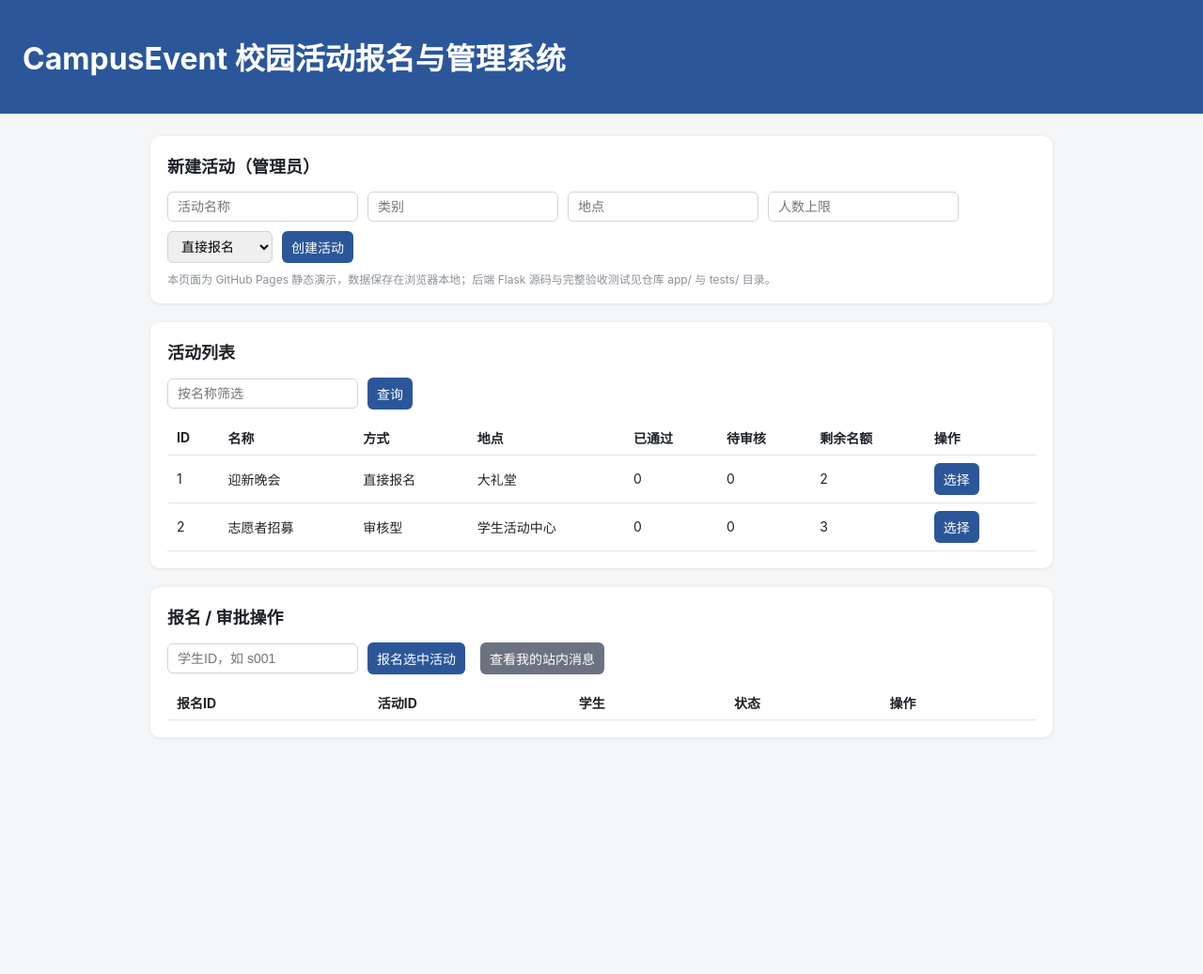
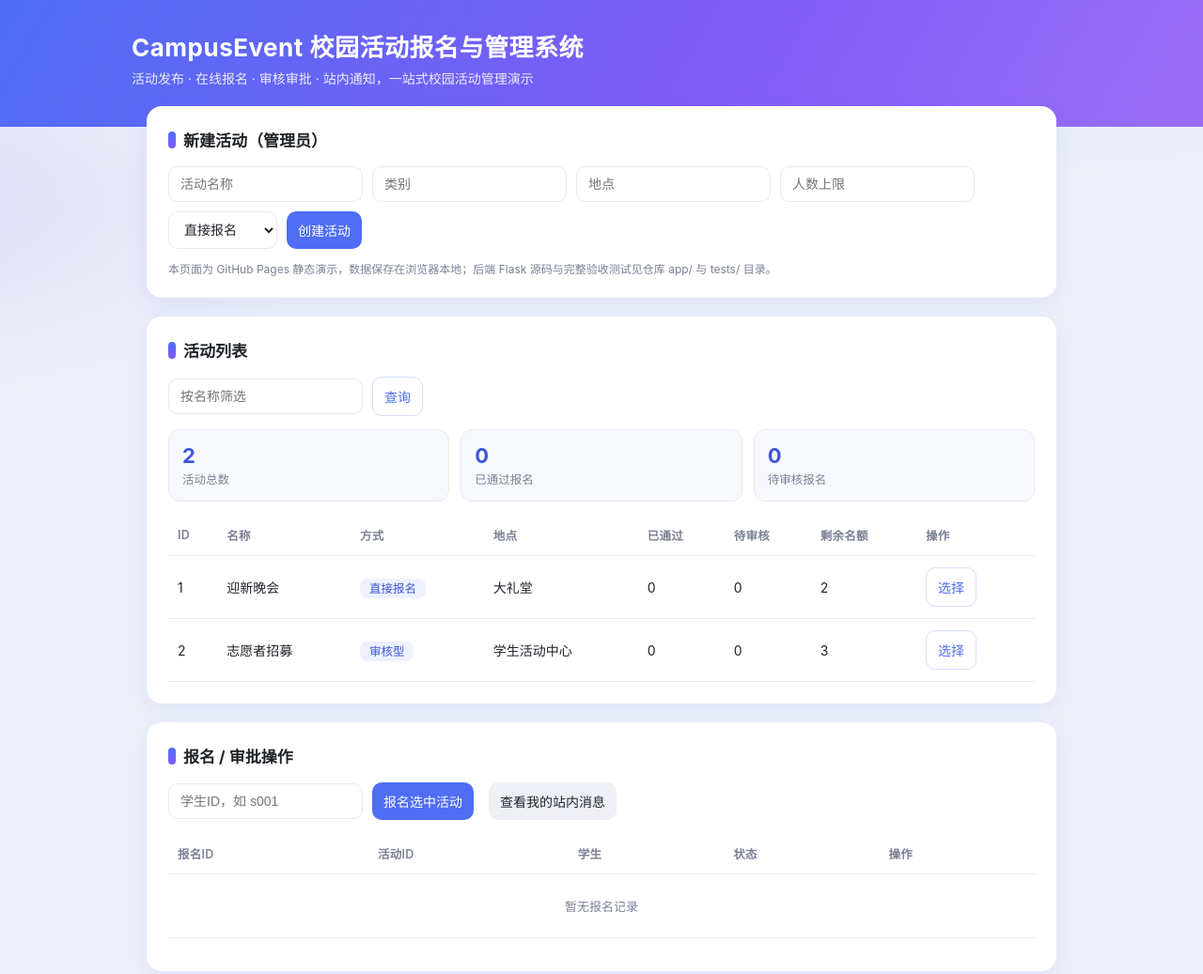
Before and after one commit to MiYuexx/CampusEvent, a plain HTML site: page docs/index.html in a window 1280 px wide. Shown: the whole page at 94% size. Before the commit the page ends 809 px from the top, so only its background shows below. Drawn offline with Linux system fonts and the light colour scheme.

Commit message:
pages: redesign demo UI with gradient, cards, stats and toast feedback

```diff
--- a/docs/index.html
+++ b/docs/index.html
@@ -5,27 +5,119 @@
   <meta name="viewport" content="width=device-width, initial-scale=1.0">
   <title>CampusEvent 校园活动报名与管理系统</title>
   <style>
-    body { font-family: -apple-system, "Microsoft YaHei", sans-serif; margin: 0; background: #f5f6f8; color: #1f2329; }
-    header { background: #2b579a; color: #fff; padding: 16px 24px; }
-    main { max-width: 960px; margin: 24px auto; padding: 0 16px; }
-    section { background: #fff; border-radius: 10px; padding: 18px; margin-bottom: 20px; box-shadow: 0 1px 4px rgba(0,0,0,.08); }
-    h2 { margin-top: 0; font-size: 18px; }
-    table { width: 100%; border-collapse: collapse; margin-top: 12px; }
-    th, td { border-bottom: 1px solid #e5e6eb; padding: 8px 10px; font-size: 14px; text-align: left; }
-    input, select, button { padding: 7px 10px; font-size: 14px; border: 1px solid #d0d3d9; border-radius: 6px; }
-    button { background: #2b579a; color: #fff; border: none; cursor: pointer; margin-right: 6px; }
-    button.secondary { background: #6b7280; }
+    :root {
+      --primary: #4f6df5;
+      --primary-dark: #3b55d9;
+      --bg: #eef1f9;
+      --card: #ffffff;
+      --text: #1f2329;
+      --muted: #7a8194;
+      --line: #e7eaf2;
+      --green: #16a34a;
+      --green-bg: #e8f7ee;
+      --orange: #d97706;
+      --orange-bg: #fef3e2;
+      --gray-bg: #f1f3f7;
+      --radius: 16px;
+      --shadow: 0 8px 24px rgba(79, 109, 245, .10);
+    }
+    * { box-sizing: border-box; }
+    body {
+      font-family: -apple-system, BlinkMacSystemFont, "Microsoft YaHei", "Segoe UI", sans-serif;
+      margin: 0;
+      background:
+        radial-gradient(1200px 500px at 85% -10%, rgba(79,109,245,.18), transparent 60%),
+        radial-gradient(900px 400px at -10% 20%, rgba(124,92,246,.14), transparent 55%),
+        var(--bg);
+      color: var(--text);
+      min-height: 100vh;
+    }
+    header {
+      background: linear-gradient(120deg, #4f6df5 0%, #7c5cf6 55%, #9b6df7 100%);
+      color: #fff;
+      padding: 30px 24px 42px;
+    }
+    .header-inner { max-width: 1000px; margin: 0 auto; }
+    header h1 { margin: 0 0 6px; font-size: 26px; letter-spacing: .5px; }
+    header p { margin: 0; opacity: .88; font-size: 14px; }
+    main { max-width: 1000px; margin: -22px auto 40px; padding: 0 16px; }
+    section {
+      background: var(--card);
+      border-radius: var(--radius);
+      padding: 22px;
+      margin-bottom: 20px;
+      box-shadow: var(--shadow);
+      border: 1px solid rgba(255,255,255,.7);
+    }
+    h2 { margin: 0 0 16px; font-size: 17px; display: flex; align-items: center; gap: 8px; }
+    h2::before {
+      content: ""; width: 8px; height: 18px; border-radius: 6px;
+      background: linear-gradient(var(--primary), #7c5cf6);
+    }
     .form-row { display: flex; flex-wrap: wrap; gap: 10px; align-items: center; }
-    .tag { padding: 2px 8px; border-radius: 10px; font-size: 12px; }
-    .pending { background: #fff7e6; color: #d46b08; }
-    .approved { background: #e6f7ec; color: #16773a; }
-    .rejected, .cancelled { background: #f2f3f5; color: #646a73; }
-    .msg { color: #646a73; font-size: 13px; line-height: 1.8; }
-    .tip { font-size: 12px; color: #8a9099; margin-top: 8px; }
+    input, select, button {
+      padding: 10px 12px; font-size: 14px; border: 1px solid var(--line);
+      border-radius: 10px; background: #fff; color: var(--text); outline: none;
+      transition: border-color .15s, box-shadow .15s, transform .1s;
+    }
+    input:focus, select:focus { border-color: var(--primary); box-shadow: 0 0 0 3px rgba(79,109,245,.15); }
+    input { min-width: 130px; }
+    button {
+      background: var(--primary); color: #fff; border: none; cursor: pointer;
+      font-weight: 500; margin-right: 6px;
+    }
+    button:hover { background: var(--primary-dark); transform: translateY(-1px); }
+    button:active { transform: translateY(0); }
+    button.secondary { background: #eef0f6; color: var(--text); }
+    button.secondary:hover { background: #e2e6f0; }
+    button.ghost { background: transparent; color: var(--primary); border: 1px solid #d6defc; }
+    table { width: 100%; border-collapse: collapse; margin-top: 14px; }
+    th, td { padding: 12px 10px; font-size: 14px; text-align: left; border-bottom: 1px solid var(--line); }
+    th { color: var(--muted); font-weight: 600; font-size: 12.5px; letter-spacing: .3px; }
+    tbody tr { transition: background .12s; }
+    tbody tr:hover { background: #f7f9ff; }
+    .tag {
+      display: inline-flex; align-items: center; gap: 5px;
+      padding: 3px 10px; border-radius: 999px; font-size: 12px; font-weight: 500;
+    }
+    .tag::before { content: ""; width: 6px; height: 6px; border-radius: 50%; background: currentColor; }
+    .pending { background: var(--orange-bg); color: var(--orange); }
+    .approved { background: var(--green-bg); color: var(--green); }
+    .rejected, .cancelled { background: var(--gray-bg); color: var(--muted); }
+    .policy { font-size: 12.5px; color: var(--primary-dark); background: #eef1ff; padding: 3px 10px; border-radius: 8px; }
+    .stats { display: flex; gap: 12px; flex-wrap: wrap; margin-top: 14px; }
+    .stat-card { flex: 1; min-width: 120px; background: #f7f9ff; border: 1px solid var(--line); border-radius: 12px; padding: 14px; }
+    .stat-card .num { font-size: 22px; font-weight: 700; color: var(--primary-dark); }
+    .stat-card .label { font-size: 12.5px; color: var(--muted); margin-top: 2px; }
+    .msg { color: var(--muted); font-size: 13px; line-height: 1.9; margin-top: 12px; }
+    .msg .item { background: #f7f9ff; border-left: 3px solid var(--primary); border-radius: 8px; padding: 8px 12px; margin-bottom: 8px; }
+    .tip { font-size: 12px; color: var(--muted); margin-top: 12px; }
+    .empty { color: var(--muted); text-align: center; padding: 24px 0; font-size: 13px; }
+    .toast {
+      position: fixed; left: 50%; bottom: 32px; transform: translateX(-50%) translateY(20px);
+      background: #1f2329; color: #fff; padding: 10px 18px; border-radius: 10px;
+      font-size: 13.5px; opacity: 0; pointer-events: none; transition: all .25s; z-index: 99;
+    }
+    .toast.show { opacity: 1; transform: translateX(-50%) translateY(0); }
+    .selected-row { background: #eef3ff !important; }
+    @media (max-width: 640px) {
+      header { padding: 22px 18px 36px; }
+      main { margin-top: -18px; }
+      section { padding: 16px; }
+      input { min-width: 100%; }
+      .form-row { flex-direction: column; align-items: stretch; }
+      button { margin-right: 0; }
+      th:nth-child(3), td:nth-child(3) { display: none; }
+    }
   </style>
 </head>
 <body>
-<header><h1>CampusEvent 校园活动报名与管理系统</h1></header>
+<header>
+  <div class="header-inner">
+    <h1>CampusEvent 校园活动报名与管理系统</h1>
+    <p>活动发布 · 在线报名 · 审核审批 · 站内通知，一站式校园活动管理演示</p>
+  </div>
+</header>
 <main>
   <section>
     <h2>新建活动（管理员）</h2>
@@ -46,9 +138,10 @@
   <section>
     <h2>活动列表</h2>
     <div class="form-row">
-      <input id="keyword" placeholder="按名称筛选">
-      <button onclick="render()">查询</button>
+      <input id="keyword" placeholder="按名称筛选" style="min-width:200px">
+      <button class="ghost" onclick="render()">查询</button>
     </div>
+    <div class="stats" id="globalStats"></div>
     <table>
       <thead><tr><th>ID</th><th>名称</th><th>方式</th><th>地点</th><th>已通过</th><th>待审核</th><th>剩余名额</th><th>操作</th></tr></thead>
       <tbody id="activityBody"></tbody>
@@ -69,6 +162,8 @@
     <div id="messageBox" class="msg"></div>
   </section>
 </main>
+
+<div id="toast" class="toast"></div>
 
 <script>
 let seq = 100;
@@ -94,12 +189,22 @@ function pushMessage(sid, aid, content) {
     messages.push({ message_id: messages.length + 1, student_id: sid, activity_id: aid, content });
   }
 }
+function toast(text) {
+  const el = document.getElementById("toast");
+  el.textContent = text;
+  el.classList.add("show");
+  clearTimeout(el._t);
+  el._t = setTimeout(() => el.classList.remove("show"), 1800);
+}
+function policyLabel(p) {
+  return p === "DIRECT" ? "直接报名" : p === "REVIEW" ? "审核型" : "年级限定";
+}
 
 function createActivity() {
   const title = document.getElementById("title").value.trim();
   const capacity = Number(document.getElementById("capacity").value);
-  if (!title) { alert("活动名称不能为空"); return; }
-  if (!(capacity > 0)) { alert("人数上限必须为正整数"); return; }
+  if (!title) { toast("活动名称不能为空"); return; }
+  if (!(capacity > 0)) { toast("人数上限必须为正整数"); return; }
   activities.push({
     activity_id: ++seq,
     title,
@@ -108,19 +213,20 @@ function createActivity() {
     capacity,
     policy_type: document.getElementById("policy_type").value
   });
+  toast("活动创建成功");
   render();
 }
 
 function registerSelected() {
-  if (!selectedActivity) { alert("请先选择活动"); return; }
+  if (!selectedActivity) { toast("请先选择活动"); return; }
   const sid = document.getElementById("studentId").value.trim();
-  if (!sid) { alert("请输入学生ID"); return; }
+  if (!sid) { toast("请输入学生ID"); return; }
   const act = activities.find(a => a.activity_id === selectedActivity);
-  if (hasActive(act.activity_id, sid)) { alert("该活动已有有效报名，请勿重复报名"); return; }
+  if (hasActive(act.activity_id, sid)) { toast("该活动已有有效报名，请勿重复报名"); return; }
   const approved = approvedCount(act.activity_id);
   let status;
   if (act.policy_type === "DIRECT") {
-    if (approved >= act.capacity) { alert("名额不足"); return; }
+    if (approved >= act.capacity) { toast("名额不足"); return; }
     status = "APPROVED";
     pushMessage(sid, act.activity_id, `你报名的活动《${act.title}》已通过。`);
   } else {
@@ -128,6 +234,7 @@ function registerSelected() {
     pushMessage(sid, act.activity_id, `你报名的活动《${act.title}》已提交，等待管理员审核。`);
   }
   registrations.push({ registration_id: ++seq, activity_id: act.activity_id, student_id: sid, status });
+  toast(status === "APPROVED" ? "报名已通过" : "报名已提交，等待审核");
   render();
 }
 
@@ -136,11 +243,12 @@ function review(id, approve) {
   if (!r || r.status !== "PENDING") return;
   const act = activities.find(a => a.activity_id === r.activity_id);
   const approved = approvedCount(act.activity_id);
-  if (approve && approved >= act.capacity) { alert("名额已满，批准失败"); return; }
+  if (approve && approved >= act.capacity) { toast("名额已满，批准失败"); return; }
   r.status = approve ? "APPROVED" : "REJECTED";
   pushMessage(r.student_id, act.activity_id, approve
     ? `你的报名《${act.title}》已被管理员批准。`
     : `你的报名《${act.title}》未通过审核。`);
+  toast(approve ? "已批准该报名" : "已拒绝该报名");
   render();
 }
 
@@ -150,27 +258,51 @@ function cancelReg(id) {
   const act = activities.find(a => a.activity_id === r.activity_id);
   r.status = "CANCELLED";
   pushMessage(r.student_id, act.activity_id, `你已取消活动《${act.title}》的报名。`);
+  toast("报名已取消");
   render();
 }
 
-function selectActivity(id) { selectedActivity = id; alert("已选择活动 " + id); }
+function selectActivity(id) {
+  selectedActivity = id;
+  toast("已选择活动 " + id);
+  render();
+}
+
+function renderStats() {
+  const total = activities.length;
+  const approved = registrations.filter(r => r.status === "APPROVED").length;
+  const pending = registrations.filter(r => r.status === "PENDING").length;
+  const el = document.getElementById("globalStats");
+  el.innerHTML = `
+    <div class="stat-card"><div class="num">${total}</div><div class="label">活动总数</div></div>
+    <div class="stat-card"><div class="num">${approved}</div><div class="label">已通过报名</div></div>
+    <div class="stat-card"><div class="num">${pending}</div><div class="label">待审核报名</div></div>`;
+}
 
 function render() {
   const keyword = document.getElementById("keyword").value.trim();
   const list = activities.filter(a => !keyword || a.title.includes(keyword));
   const body = document.getElementById("activityBody");
   body.innerHTML = "";
+  if (!list.length) {
+    body.innerHTML = `<tr><td colspan="8" class="empty">暂无匹配活动</td></tr>`;
+  }
   list.forEach(a => {
     const approved = approvedCount(a.activity_id);
     const remaining = Math.max(a.capacity - approved, 0);
     const tr = document.createElement("tr");
-    tr.innerHTML = `<td>${a.activity_id}</td><td>${a.title}</td><td>${a.policy_type === "DIRECT" ? "直接报名" : "审核型"}</td>
-      <td>${a.location || ""}</td><td>${approved}</td><td>${pendingCount(a.activity_id)}</td><td>${remaining}</td>
-      <td><button onclick="selectActivity(${a.activity_id})">选择</button></td>`;
+    if (a.activity_id === selectedActivity) tr.className = "selected-row";
+    tr.innerHTML = `<td>${a.activity_id}</td><td>${a.title}</td>
+      <td><span class="policy">${policyLabel(a.policy_type)}</span></td>
+      <td>${a.location || "—"}</td><td>${approved}</td><td>${pendingCount(a.activity_id)}</td><td>${remaining}</td>
+      <td><button class="ghost" onclick="selectActivity(${a.activity_id})">选择</button></td>`;
     body.appendChild(tr);
   });
   const rb = document.getElementById("registrationBody");
   rb.innerHTML = "";
+  if (!registrations.length) {
+    rb.innerHTML = `<tr><td colspan="5" class="empty">暂无报名记录</td></tr>`;
+  }
   registrations.forEach(r => {
     const tag = r.status.toLowerCase();
     const tr = document.createElement("tr");
@@ -181,14 +313,15 @@ function render() {
         : `<button class="secondary" onclick="cancelReg(${r.registration_id})">取消</button>`}</td>`;
     rb.appendChild(tr);
   });
+  renderStats();
 }
 
 function loadMessages() {
   const sid = document.getElementById("studentId").value.trim();
   const list = messages.filter(m => m.student_id === sid);
   document.getElementById("messageBox").innerHTML = list.length
-    ? list.map(m => `· ${m.content}`).join("<br>")
-    : "暂无消息";
+    ? list.map(m => `<div class="item">· ${m.content}</div>`).join("")
+    : `<div class="empty">暂无消息</div>`;
 }
 
 render();
```
